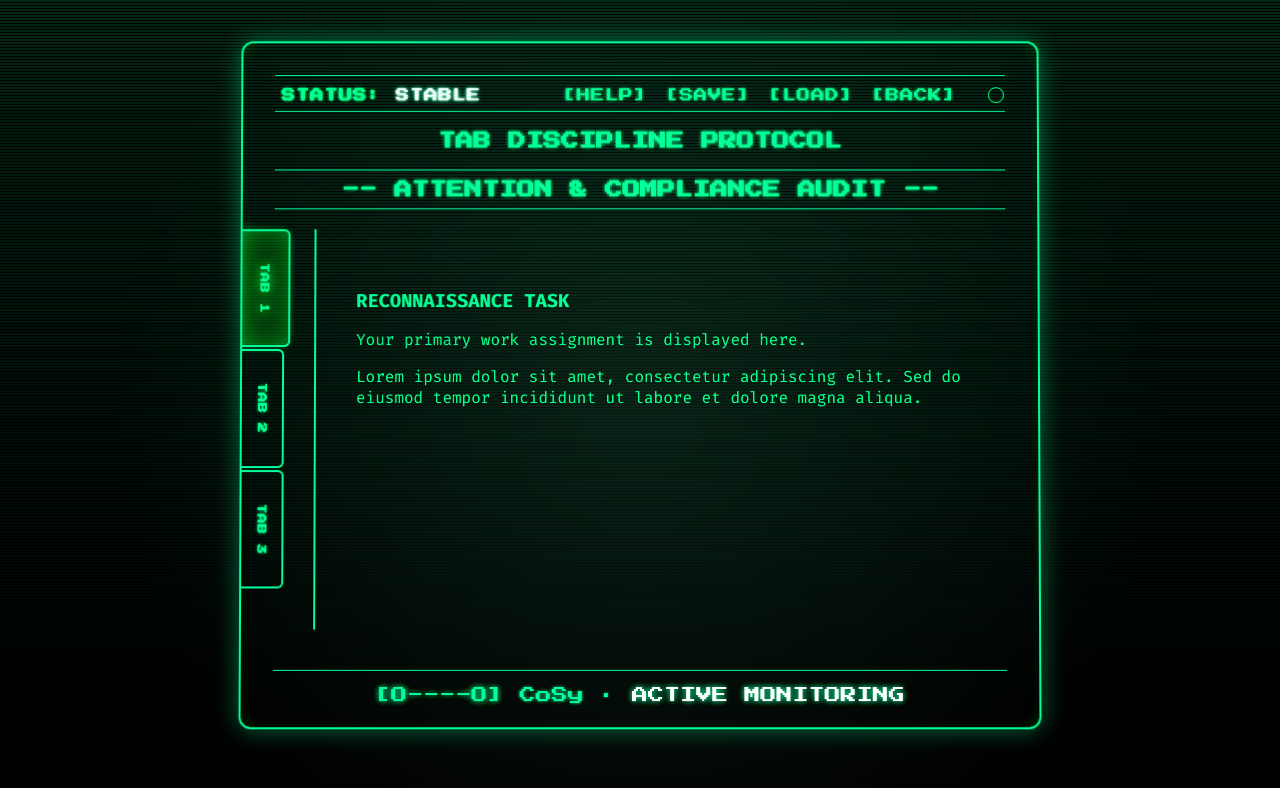
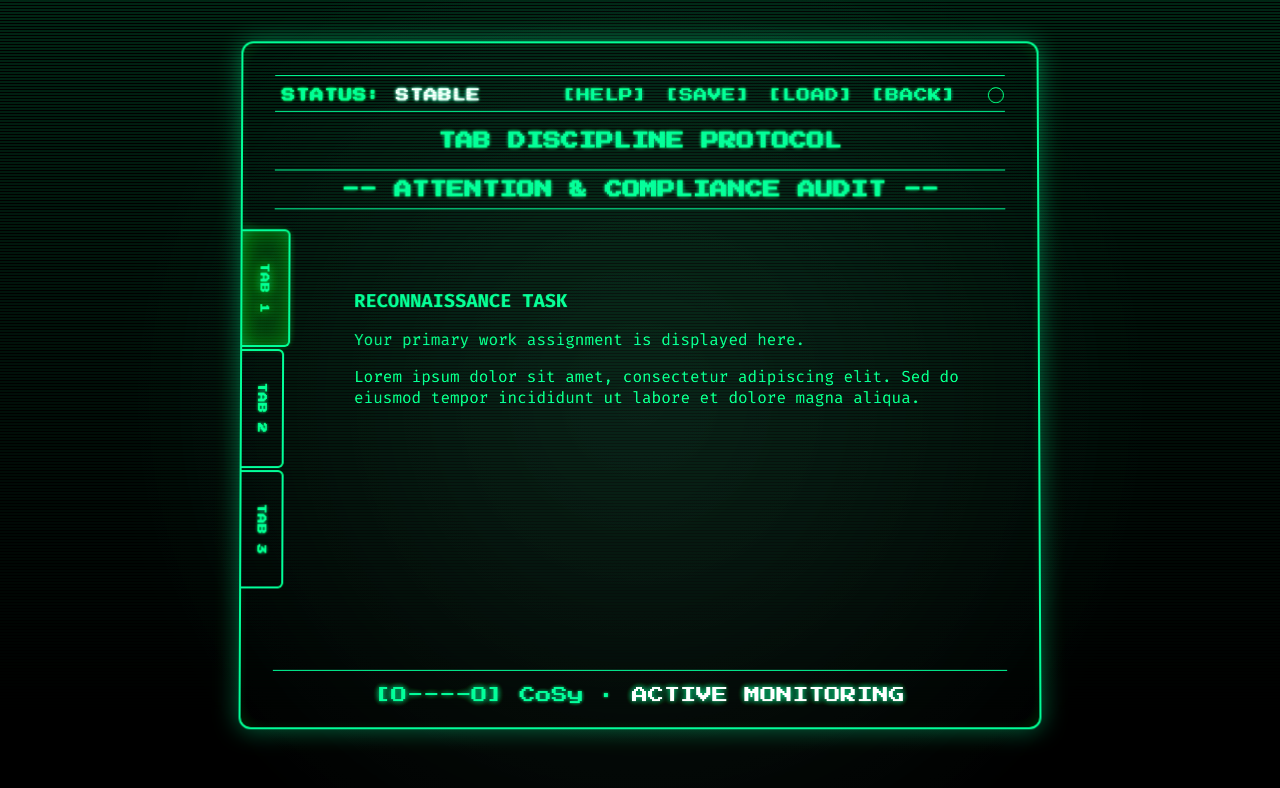
Before and after one commit to mmolarskybeck/eotm, a Vue app: page /tab-discipline/work in a window 1280 px wide. Shown: the top 788 px of the page. Built offline with nearby package versions, Linux system fonts and the light colour scheme.

Commit message:
tab style revisions

```diff
--- a/src/minigames/TabDiscipline/TabDisciplineView.vue
+++ b/src/minigames/TabDiscipline/TabDisciplineView.vue
@@ -128,8 +128,6 @@ const tabs = ref([
   padding: 1.5rem;
   background: rgba(0, 0, 0, 0.1);
   overflow-y: auto;
-  /* Add left border to define the content area */
-  border-left: 2px solid var(--green);
   margin-left: 40px; /* Adjust for the new tab width */
 }
 
```
